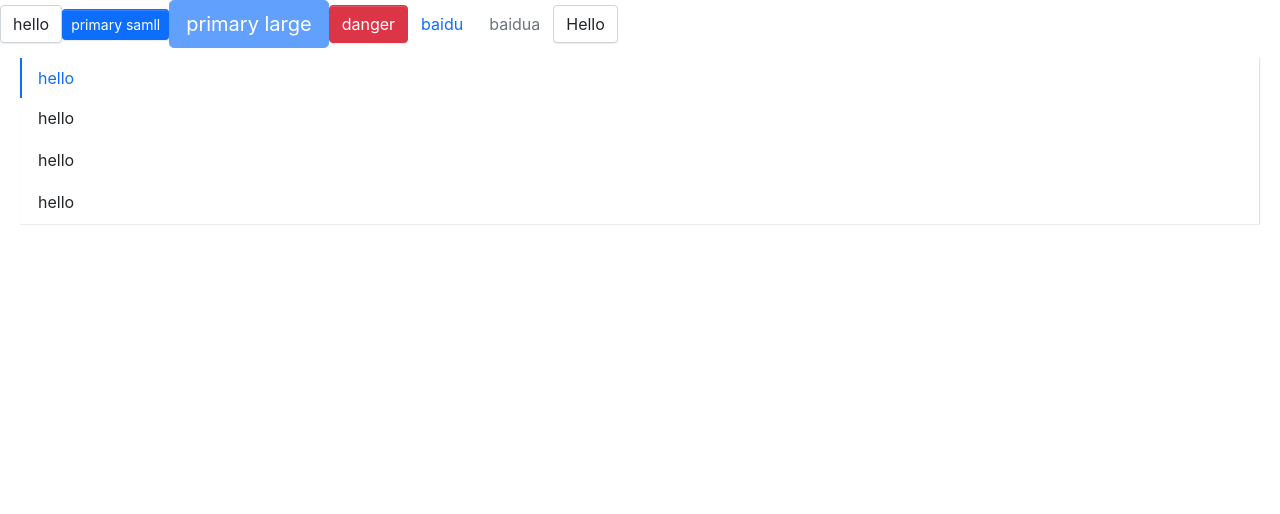
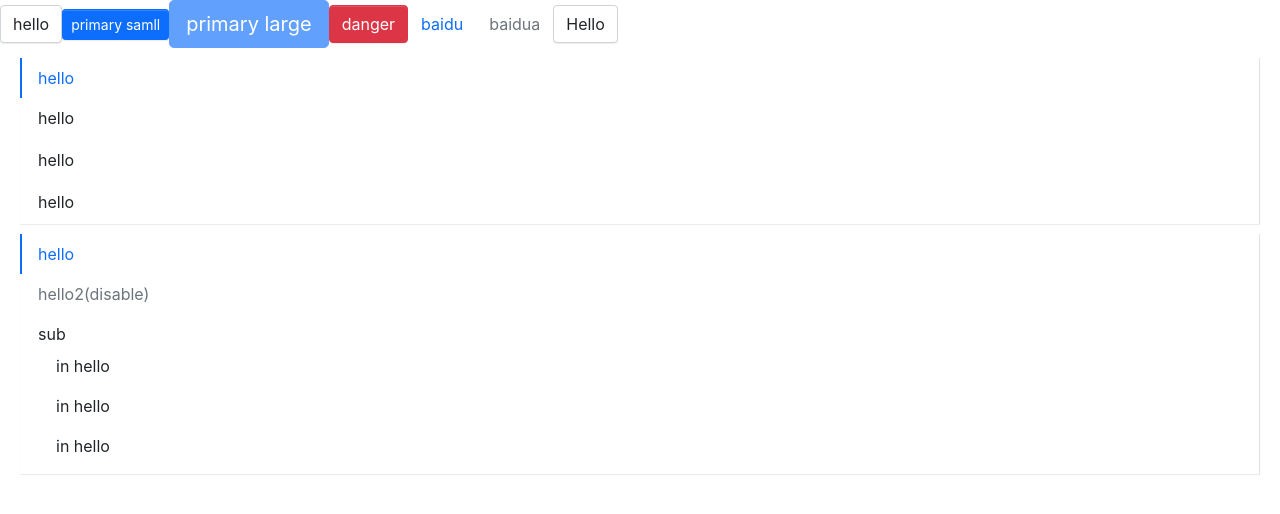
Before and after one commit to hungwii/ComponentBase, a React (Create React App) app: page / in a window 1280 px wide. Shown: the top 514 px of the page. Built offline with nearby package versions, Linux system fonts and the light colour scheme.

Commit message:
完成下拉菜单的基本功能

```diff
--- a/src/App.tsx
+++ b/src/App.tsx
@@ -2,6 +2,7 @@ import React from 'react';
 import Button, {ButtonType, ButtonSize} from './components/Button/Button'
 import Menu from './components/Menu/Menu'
 import MenuItem from './components/Menu/MenuItem'
+import SubMenu from './components/Menu/SubMenu'
 
 
 function App() {
@@ -22,6 +23,19 @@ function App() {
             <MenuItem index={2}>hello</MenuItem>
             <MenuItem index={3}>hello</MenuItem>
         </Menu>
+
+        <Menu mode='vertical' >
+          <MenuItem>hello</MenuItem>
+          <MenuItem disabled>hello2(disable)</MenuItem>
+          <SubMenu title='sub'>
+            <MenuItem>in hello</MenuItem>
+            <MenuItem>in hello</MenuItem>
+            <MenuItem>in hello</MenuItem>
+          </SubMenu>
+
+
+
+        </Menu>
       </header>
     </div>
   );
--- a/src/components/Menu/Menu.tsx
+++ b/src/components/Menu/Menu.tsx
@@ -43,7 +43,7 @@ const Menu: React.FC<MenuProps> = (props) => {
         return React.Children.map(children, (child, index) => {
             const childElement = child as React.FunctionComponentElement<MenuItemProps>
             const {displayName} = childElement.type
-            if(displayName === 'MenuItem') {
+            if(displayName === 'MenuItem' || displayName === 'SubMenu') {
                 return React.cloneElement(childElement, {index})
             }else {
                 console.error("Warning:Menu has a child which is not a MenuItem component")
--- /dev/null
+++ b/src/components/Menu/SubMenu.tsx
@@ -0,0 +1,45 @@
+import React, {useContext} from 'react'
+import classNames from 'classnames'
+import { MenuContext } from './Menu'
+import { MenuItemProps} from './MenuItem'
+
+export interface SubMenuProps {
+    index ?: number;
+    title : string;
+    className ?: string;
+}
+
+const SubMenu: React.FC<SubMenuProps> = ({index, title, children, className}) => {
+    const context = useContext(MenuContext)
+    const classes = classNames('menu-item submenu-item', className, {
+        'is-active': context.index === index
+    })
+
+    const renderChildren = () => {
+        const childrenComponent = React.Children.map(children, (child, idx)=>{
+            const childElement = child as React.FunctionComponentElement<MenuItemProps>
+            if(childElement.type.displayName === 'MenuItem') {
+                return childElement
+            } else {
+                console.error('Warning: SubMenu has a child which is not a MenuItem')
+            }
+        })
+
+        return (
+            <ul className='submenu'>
+                {childrenComponent}
+            </ul>
+        )
+    }
+    return (
+        <li className={classes} key={index}>
+            <div className='submenu-title'>
+                {title}
+            </div>
+            {renderChildren()}
+        </li>
+    )
+}
+
+SubMenu.displayName = 'SubMenu'
+export default SubMenu
```
